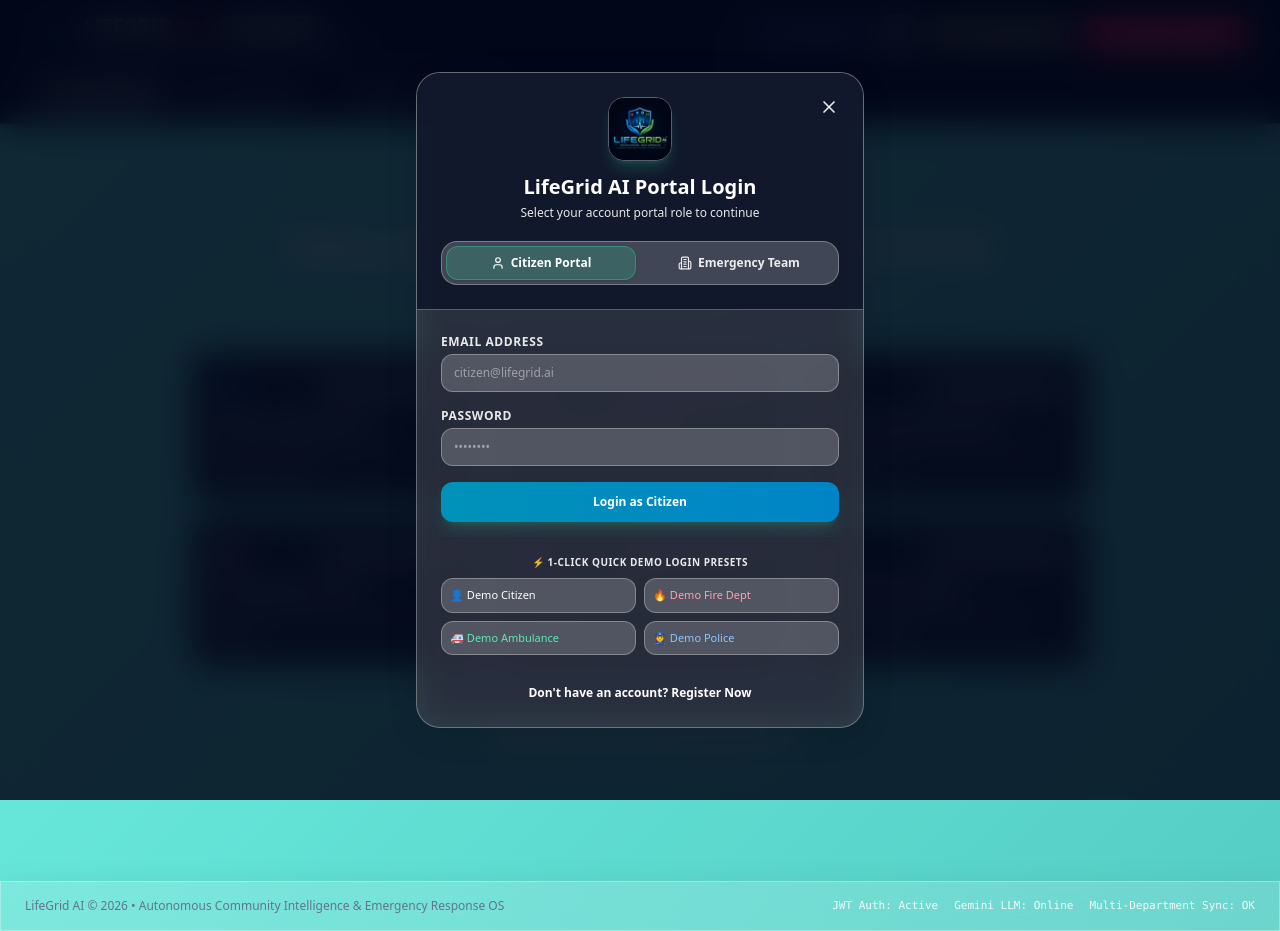
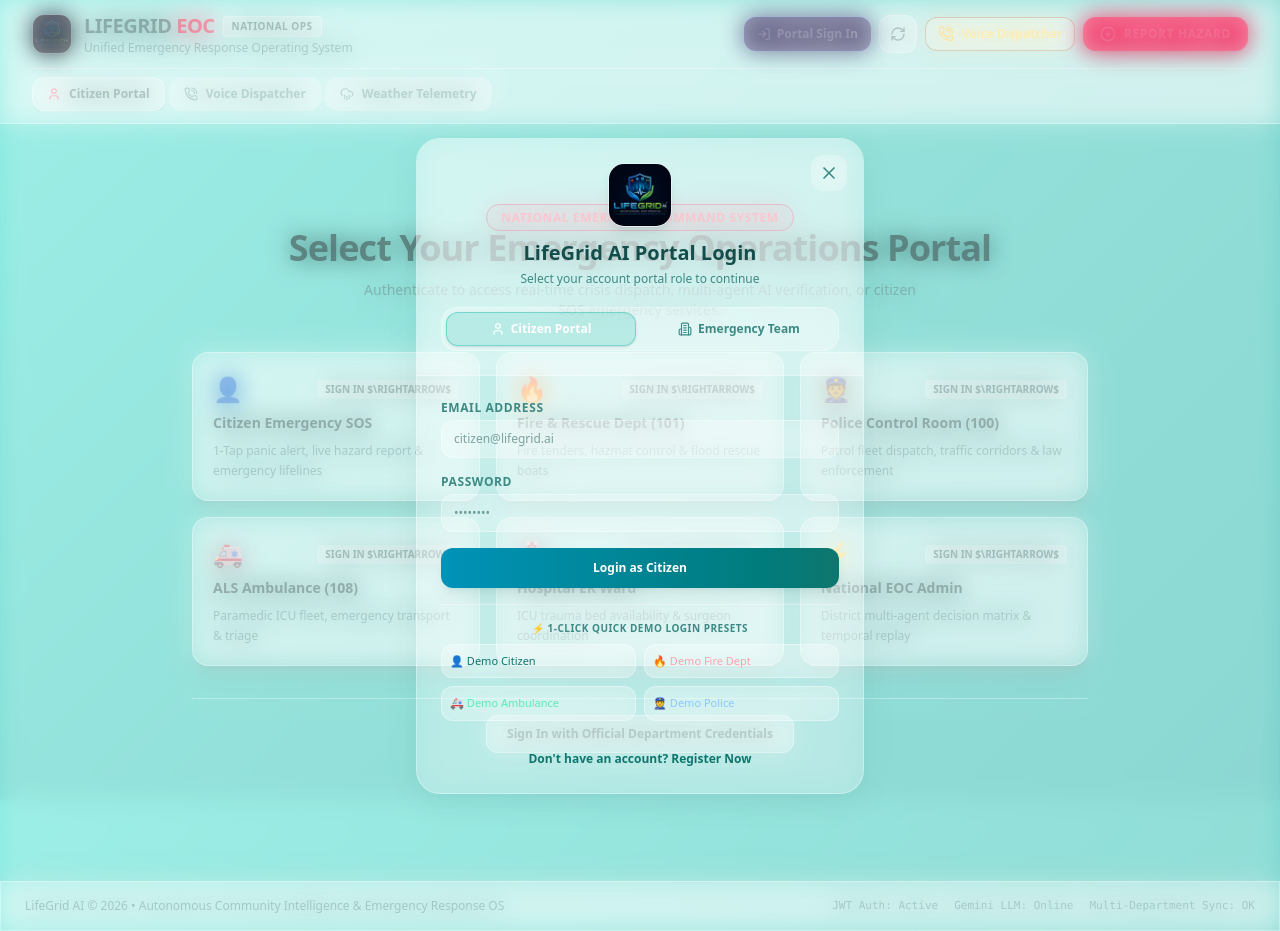
Before and after one commit to rithwikraopadakanti-03/LIFEFGRID, a React (Vite) app in the folder frontend/: page / in a window 1280 px wide. Built offline with nearby package versions, Linux system fonts and the light colour scheme; no server answers.

Commit message:
fix: comprehensive turquoise+white theme overhaul - fix all dark backgrounds, text readability, inputs, navbar, cards, and forms

```diff
--- a/frontend/src/index.css
+++ b/frontend/src/index.css
@@ -1,158 +1,264 @@
 @import "tailwindcss";
 
 @theme {
-  /* Turquoise and White Theme Accents */
-  --color-cyan-300: #a7f3d0;
-  --color-cyan-400: #6ee7b7;
-  --color-cyan-500: #34d399;
-  --color-cyan-900: #064e3b;
-  --color-cyan-950: #022c22;
+  /* Remap Tailwind's slate palette to light/white tones */
+  --color-slate-50: #f8fffe;
+  --color-slate-100: #f0fdfa;
+  --color-slate-200: #e6f7f3;
+  --color-slate-300: #b2ece0;
+  --color-slate-400: #115e59;
+  --color-slate-500: #0f4f4a;
+  --color-slate-600: #0d403c;
+  --color-slate-700: rgba(255, 255, 255, 0.25);
+  --color-slate-800: rgba(255, 255, 255, 0.2);
+  --color-slate-900: rgba(255, 255, 255, 0.15);
+  --color-slate-950: rgba(255, 255, 255, 0.12);
 
-  --color-indigo-500: #0ea5e9;
-  --color-indigo-600: #0284c7;
+  /* Turquoise accent colors */
+  --color-cyan-300: #5eead4;
+  --color-cyan-400: #2dd4bf;
+  --color-cyan-500: #14b8a6;
+  --color-cyan-900: #0f766e;
+  --color-cyan-950: #042f2e;
+
+  --color-indigo-300: #67e8f9;
+  --color-indigo-500: #0d9488;
+  --color-indigo-600: #0f766e;
 
   --color-rose-400: #f43f5e;
   --color-rose-500: #e11d48;
+  --color-rose-700: #be123c;
+  --color-rose-950: rgba(225, 29, 72, 0.15);
 }
 
 @layer base {
   body {
     font-family: 'Plus Jakarta Sans', 'Inter', -apple-system, BlinkMacSystemFont, sans-serif;
-    /* The requested vibrant turquoise background */
-    background: linear-gradient(135deg, #40E0D0 0%, #20B2AA 100%);
+    background: linear-gradient(135deg, #40E0D0 0%, #2EC4B6 50%, #20B2AA 100%);
     background-attachment: fixed;
-    color: #ffffff;
+    min-height: 100vh;
+    color: #134e4a;
   }
 
   code, pre {
     font-family: 'JetBrains Mono', monospace;
   }
+
+  /* All text defaults to dark teal for readability on light bg */
+  h1, h2, h3, h4, h5, h6 {
+    color: #0f3d3a;
+  }
 }
 
-/* Override text colors to be crisp white */
-.text-slate-400, .text-slate-300, .text-slate-200, .text-slate-50, .text-slate-100 {
-  color: rgba(255, 255, 255, 0.9) !important;
+/* ===== COMPREHENSIVE WHITE THEME OVERRIDES ===== */
+
+/* White text classes → dark teal for readability */
+[class*="text-white"] {
+  color: #134e4a !important;
 }
-.text-white {
+[class*="text-slate-100"],
+[class*="text-slate-200"],
+[class*="text-slate-300"] {
+  color: #1a5c57 !important;
+}
+[class*="text-slate-400"],
+[class*="text-slate-500"] {
+  color: #3d8a84 !important;
+}
+[class*="text-cyan-400"],
+[class*="text-cyan-300"] {
+  color: #0f766e !important;
+}
+[class*="text-indigo-300"] {
+  color: #0d9488 !important;
+}
+
+/* Keep white text on colored buttons/badges */
+button[class*="bg-rose"],
+button[class*="bg-red"],
+button[class*="bg-cyan-5"],
+button[class*="bg-emerald"],
+button[class*="bg-green"],
+button[class*="bg-indigo"],
+button[class*="bg-blue"],
+[class*="bg-gradient"] {
   color: #ffffff !important;
 }
-.text-cyan-400, .text-cyan-300 {
+button[class*="bg-rose"] *,
+button[class*="bg-red"] *,
+button[class*="bg-cyan-5"] *,
+button[class*="bg-emerald"] *,
+button[class*="bg-green"] *,
+button[class*="bg-indigo"] *,
+button[class*="bg-blue"] * {
   color: #ffffff !important;
 }
 
-/* White Glassmorphism Panels */
+/* All dark backgrounds → frosted white glass */
+[class*="bg-slate-950"],
+[class*="bg-slate-900"],
+[class*="bg-slate-800"] {
+  background-color: rgba(255, 255, 255, 0.2) !important;
+  backdrop-filter: blur(12px) !important;
+  -webkit-backdrop-filter: blur(12px) !important;
+}
+
+/* Dark borders → soft white/teal borders */
+[class*="border-slate-800"],
+[class*="border-slate-700"],
+[class*="border-slate-600"] {
+  border-color: rgba(255, 255, 255, 0.35) !important;
+}
+
+/* Hover backgrounds */
+[class*="hover\\:bg-slate"]:hover {
+  background-color: rgba(255, 255, 255, 0.3) !important;
+}
+
+/* Form inputs → frosted glass style */
+input, textarea, select {
+  background-color: rgba(255, 255, 255, 0.25) !important;
+  border-color: rgba(255, 255, 255, 0.4) !important;
+  color: #134e4a !important;
+  backdrop-filter: blur(8px) !important;
+}
+input::placeholder, textarea::placeholder {
+  color: rgba(19, 78, 74, 0.5) !important;
+}
+input:focus, textarea:focus, select:focus {
+  border-color: #0f766e !important;
+  outline: none !important;
+  box-shadow: 0 0 0 2px rgba(15, 118, 110, 0.2) !important;
+}
+
+/* File input button styling */
+input[type="file"]::file-selector-button {
+  background-color: rgba(15, 118, 110, 0.15) !important;
+  color: #0f766e !important;
+  border: none !important;
+  border-radius: 9999px;
+  padding: 4px 12px;
+  font-weight: 600;
+  cursor: pointer;
+}
+
+/* ===== GLASS PANELS ===== */
 .glass-panel {
-  background: rgba(255, 255, 255, 0.15) !important;
+  background: rgba(255, 255, 255, 0.2) !important;
   backdrop-filter: blur(16px) !important;
   -webkit-backdrop-filter: blur(16px) !important;
-  border: 1px solid rgba(255, 255, 255, 0.3) !important;
-  box-shadow: 0 8px 32px 0 rgba(0, 0, 0, 0.1) !important;
+  border: 1px solid rgba(255, 255, 255, 0.35) !important;
+  box-shadow: 0 8px 32px 0 rgba(0, 80, 70, 0.08) !important;
 }
 
 .glass-panel-hover {
   transition: all 0.3s ease-in-out;
 }
 .glass-panel-hover:hover {
-  background: rgba(255, 255, 255, 0.25) !important;
+  background: rgba(255, 255, 255, 0.3) !important;
   border-color: rgba(255, 255, 255, 0.5) !important;
-  box-shadow: 0 12px 40px -10px rgba(0, 0, 0, 0.15) !important;
+  box-shadow: 0 12px 40px -10px rgba(0, 80, 70, 0.12) !important;
 }
 
-/* Override dark UI elements to white glass */
-.bg-slate-950, .bg-slate-900, .bg-slate-800 {
-  background-color: rgba(255, 255, 255, 0.2) !important;
+.glass-card-danger {
+  background: rgba(225, 29, 72, 0.1) !important;
+  border: 1px solid rgba(225, 29, 72, 0.25) !important;
 }
-.border-slate-800, .border-slate-700, .border-slate-600 {
+.glass-card-success {
+  background: rgba(255, 255, 255, 0.25) !important;
+  border: 1px solid rgba(255, 255, 255, 0.5) !important;
+}
+.glass-card-warning {
+  background: rgba(245, 158, 11, 0.1) !important;
+  border: 1px solid rgba(245, 158, 11, 0.25) !important;
+}
+.glass-card-accent {
+  background: rgba(255, 255, 255, 0.25) !important;
+  border: 1px solid rgba(255, 255, 255, 0.5) !important;
+}
+
+/* ===== HEADER / NAVBAR ===== */
+header, nav {
+  background: rgba(255, 255, 255, 0.25) !important;
+  backdrop-filter: blur(20px) !important;
+  -webkit-backdrop-filter: blur(20px) !important;
   border-color: rgba(255, 255, 255, 0.3) !important;
 }
 
-/* Specific Emergency Cards */
-.glass-card-danger {
-  background: rgba(225, 29, 72, 0.2) !important;
-  border: 1px solid rgba(225, 29, 72, 0.4) !important;
+/* ===== ANIMATIONS ===== */
+@keyframes ping-slow {
+  0% { transform: scale(0.95); opacity: 0.8; }
+  50% { transform: scale(1.15); opacity: 0.4; }
+  100% { transform: scale(0.95); opacity: 0.8; }
 }
-
-.glass-card-success {
-  background: rgba(255, 255, 255, 0.2) !important;
-  border: 1px solid rgba(255, 255, 255, 0.6) !important;
-}
-
-.glass-card-warning {
-  background: rgba(245, 158, 11, 0.2) !important;
-  border: 1px solid rgba(245, 158, 11, 0.4) !important;
-}
-
-.glass-card-accent {
-  background: rgba(255, 255, 255, 0.25) !important;
-  border: 1px solid rgba(255, 255, 255, 0.6) !important;
-}
-
-/* Radar & Pulsing Animations */
-@keyframes ping-slow {
-  0% {
-    transform: scale(0.95);
-    opacity: 0.8;
-  }
-  50% {
-    transform: scale(1.15);
-    opacity: 0.4;
-  }
-  100% {
-    transform: scale(0.95);
-    opacity: 0.8;
-  }
-}
-
 .animate-pulse-slow {
   animation: ping-slow 3s infinite ease-in-out;
 }
 
 @keyframes scanline {
-  0% {
-    transform: translateY(-100%);
-  }
-  100% {
-    transform: translateY(1000%);
-  }
+  0% { transform: translateY(-100%); }
+  100% { transform: translateY(1000%); }
 }
-
 .animate-scan {
   animation: scanline 8s linear infinite;
 }
 
-/* Custom Scrollbars */
+/* ===== SCROLLBARS ===== */
 ::-webkit-scrollbar {
   width: 6px;
   height: 6px;
 }
 ::-webkit-scrollbar-track {
-  background: rgba(15, 23, 42, 0.6);
+  background: rgba(255, 255, 255, 0.1);
 }
 ::-webkit-scrollbar-thumb {
-  background: rgba(51, 65, 85, 0.8);
+  background: rgba(15, 118, 110, 0.3);
   border-radius: 4px;
 }
 ::-webkit-scrollbar-thumb:hover {
-  background: rgba(6, 182, 212, 0.6);
+  background: rgba(15, 118, 110, 0.5);
 }
 
-/* Leaflet Custom Marker Fixes */
+/* ===== MAP / LEAFLET ===== */
 .leaflet-container {
   width: 100%;
   height: 100%;
-  background-color: #020617 !important;
+  background-color: #b2dfdb !important;
   border-radius: 0.75rem;
 }
-
 .leaflet-popup-content-wrapper {
-  background: rgba(15, 23, 42, 0.95) !important;
-  color: #f8fafc !important;
+  background: rgba(255, 255, 255, 0.95) !important;
+  color: #134e4a !important;
   backdrop-filter: blur(12px);
-  border: 1px solid rgba(255, 255, 255, 0.1);
+  border: 1px solid rgba(255, 255, 255, 0.5);
   border-radius: 0.75rem !important;
-  box-shadow: 0 20px 25px -5px rgba(0, 0, 0, 0.5) !important;
+  box-shadow: 0 10px 25px -5px rgba(0, 80, 70, 0.15) !important;
+}
+.leaflet-popup-tip {
+  background: rgba(255, 255, 255, 0.95) !important;
 }
 
-.leaflet-popup-tip {
-  background: rgba(15, 23, 42, 0.95) !important;
+/* ===== BADGES & TAGS ===== */
+[class*="bg-green-500"],
+[class*="bg-emerald-500"],
+[class*="bg-teal-500"] {
+  color: #ffffff !important;
 }
+
+/* Ensure gradient text stays visible */
+[class*="bg-gradient-to"] {
+  color: #ffffff !important;
+}
+
+/* Shadow overrides - remove dark shadows */
+[class*="shadow-cyan"],
+[class*="shadow-rose"],
+[class*="shadow-indigo"] {
+  --tw-shadow-color: rgba(0, 80, 70, 0.1) !important;
+}
+
+/* Footer */
+footer {
+  background: rgba(255, 255, 255, 0.15) !important;
+  backdrop-filter: blur(12px) !important;
+}
```
